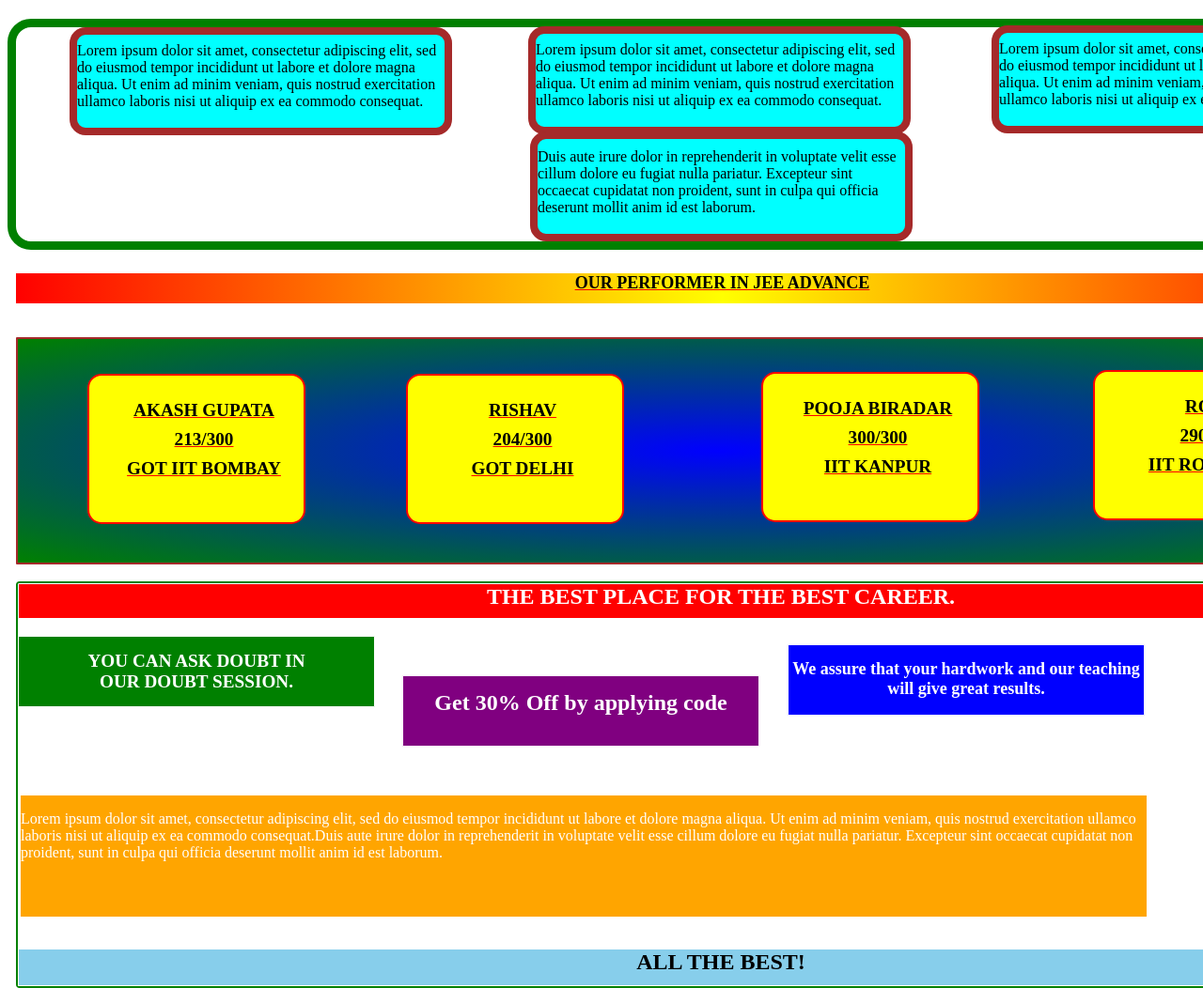
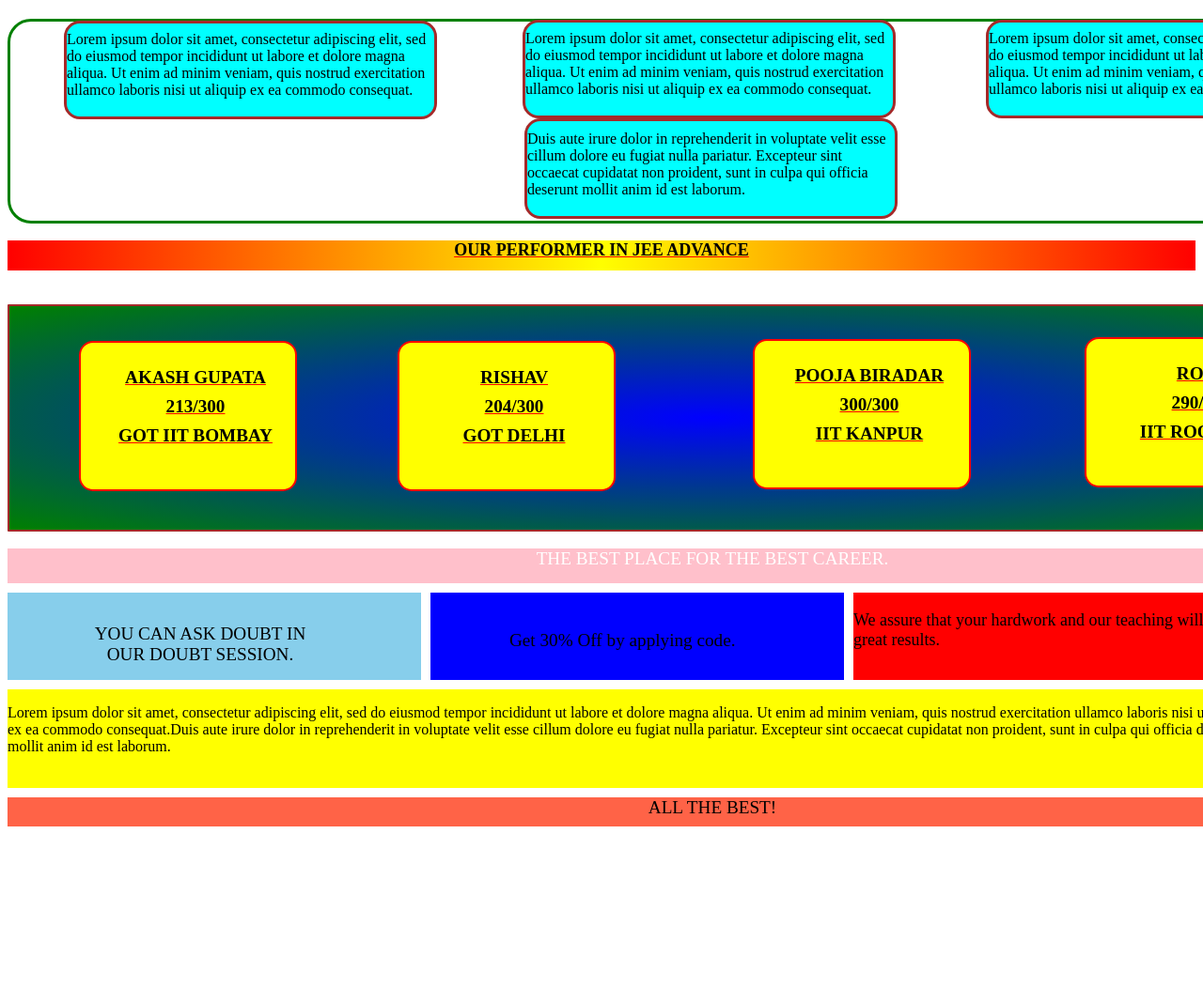
Before and after one commit to pjbiradar/assignment4, a plain HTML site: page index.html in a window 1280 px wide. Shown: the part 160-1212 px from the top of the page at 94% size. After the commit the page ends 1040 px from the top, so only its background shows below. Drawn offline with Linux system fonts and the light colour scheme.

Commit message:
any test

```diff
--- a/index.css
+++ b/index.css
@@ -24,18 +24,18 @@
 
 }
 .class4{
-    border: 9px solid green;
+    border: 3px solid green;
     border-radius: 25px;
     width: 1503px;
-    height: 228px;
+    height: 212px;
 }
 .class6{
-    margin-top: 0px;
+    margin-top: -1px;
     border-radius: 17px;
     width: 391px;
     padding-top: 8px;
     height: 91px;
-    border: 8px solid brown;
+    border: 3px solid brown;
     background-color: aqua;
     margin-left: 57px;
 }
@@ -44,29 +44,29 @@
     width: 391px;
     padding-top: 8px;
     height: 91px;
-    border: 8px solid brown;
+    border: 3px solid brown;
     background-color: aqua;
     margin-left: 545px;
-    margin-top: -132px;
+    margin-top: -122px;
 }
 .class8{
     border-radius: 17px;
     width: 391px;
     padding-top: 8px;
     height: 91px;
-    border: 8px solid brown;
+    border: 3px solid brown;
     background-color: aqua;
     margin-left: 1038px;
-    margin-top: -132px;
+    margin-top: -121px;
 
 }
 .class9{
-    margin-top: -18px;
+    margin-top: -16px;
     border-radius: 17px;
     width: 391px;
     padding-top: 10px;
     height: 91px;
-    border: 8px solid brown;
+    border: 3px solid brown;
     background-color: aqua;
     margin-left: 547px;
 }.class11{
@@ -157,88 +157,81 @@
     border-radius: 4px;
     height: 429px;
     width: 1496px;
+    display: grid;
+    grid-template-columns: repeat(4,1fx) ;
+    grid-template-rows: repeat(4,1f);
+    row-gap: 10px;
+    column-gap: 10px;
+    background-color: pink;
 }
 .class18{
-    border-radius: 1px;
-    border: 1px solid white;
     background-color: red;
-    height: 36px;
-    font-size: x-large;
-    color: white;
-    text-align: center;
-    font-weight: 600;
+    height: 20px;
+    width: 800px;
+
 }
-.class19{
-    border: 1px solid white;
-    border-radius: 1px;
-    width: 378px;
-    height: 59px;
-    margin: 0px;
-    background-color: green;
-    text-align: center;
-    padding-top: 15px;
+
+
+
+
+
+
+
+.container{
+    display: grid;
+    height: 62px;
+    width: 1500px;
+    row-gap: 10px;
+    column-gap: 10px;
+    grid-template-rows: 60% 150% 170% 50%;
+    grid-template-columns: 2fr 2fr 2fr 10%;
+
+}
+
+.classa{
+    text-decoration: underline;
+    text-decoration-color: white;
+}
+
+.child1{
+    background-color: pink;
+    grid-column: 1/5;
     color: white;
     font-size: larger;
-    font-weight: bolder;
+    text-align: center;
 }
-.class20{
-    border: 1px solid white;
-    border-radius: 1px;
-    width: 378px;
-    height: 59px;
+.child2{
+    background-color: skyblue;
     text-align: center;
-    padding-top: 15px;
-    margin-left: 409px;
+    padding-top: 33px;
+    font-size: larger;
+    padding-right: 30px;
+}
+.child3{
+    background-color: blue;
+    padding-top: 40px;
+    padding-left: 84px;
+    font-size: larger;
+}
+.child4{
+    background-color: red;
+    padding-top: 19px;
+    font-size: large;
+}
+.child5{
+    background-color: brown;
+    grid-row: 2/4;
+    grid-column: 4/4;
     color: white;
-    margin-top: -34px;
-    font-size: x-large;
-    font-weight: bolder;
-    background-color: purple;
+    font-size: large;
 }
-.class21{
-    border: 1px solid white;
-    border-radius: 1px;
-    width: 378px;
-    height: 59px;
+.child6{
+ background-color: yellow;
+ grid-column: 1/4;
+}
+.child7{
+    background-color: tomato;
+    grid-column: 1/5;
     text-align: center;
-    padding-top: 15px;
-    margin-left: 819px;
-    color: white;
-    margin-top: -109px;
-    font-size: large;
-    font-weight: bolder;
-    background-color: blue;
+    font-size: larger;
 }
-.class24{
-    border-radius: 1px;
-    border: 3px solid white;
-    background-color: orange;
-    color: white;
-    height: 129px;
-    margin: -181px 292px 40px 0px;
-}
-.class25{
-    border: 1px solid white;
-    background-color: skyblue;
-    border-radius: 0px;
-    margin-top: -9px;
-    height: 38px;
-    font-size: x-large;
-    text-align: center;
-    font-weight: bolder;
-}
-.class23{
-    margin-left: 1362px;
-    border: 2px solid white;
-    border-radius: 3px;
-    background-color: black;
-    height: 221px;
-    width: 77px;
-    font-size: larger;
-    font-weight: 500;
-    color: white;
-}
- .classa{
-    text-decoration: underline;
-    text-decoration-color: white;
- }
--- a/index.html
+++ b/index.html
@@ -25,7 +25,11 @@
             <p class="class8">Lorem ipsum dolor sit amet, consectetur adipiscing elit, sed do eiusmod tempor incididunt ut labore et dolore magna aliqua. Ut enim ad minim veniam, quis nostrud exercitation ullamco laboris nisi ut aliquip ex ea commodo consequat. </p>
             <p class="class9">Duis aute irure dolor in reprehenderit in voluptate velit esse cillum dolore eu fugiat nulla pariatur. Excepteur sint occaecat cupidatat non proident, sunt in culpa qui officia deserunt mollit anim id est laborum.</p>
 
-        </div> <br>
+        </div>
+    </div>
+
+        <br>
+
         <div class="class10">
             <p class="class11">OUR PERFORMER IN JEE ADVANCE</p>
         </div> <br>
@@ -43,20 +47,12 @@
                 ROSE <br> 290/300 <br> IIT ROORKEE
             </div>
         </div> <br>
-        <div class="class17">
-            <div class="class18">
-                THE BEST PLACE FOR THE BEST CAREER.
-            </div> <br>
-            <div class="class19">
-                YOU CAN ASK DOUBT IN <br> OUR DOUBT SESSION.
-            </div>
-            <div class="class20">
-                Get 30% Off by applying code
-            </div>
-            <div class="class21">
-                We assure that your hardwork and our teaching will give great results.
-            </div>
-            <div class="class22">
+        <div class="container">
+            <div class="child1">THE BEST PLACE FOR THE BEST CAREER.</div>
+            <div class="child2">YOU CAN ASK DOUBT IN <br> OUR DOUBT SESSION.</div>
+            <div class="child3">Get 30% Off by applying code. </div>
+            <div class="child4"> We assure that your hardwork and our teaching will give great results.</div>
+            <div class="child5">
                 <ol class="class23">
                 <li>Study <span class="classa"> material </span></li>
                 <li>  <span class="classa">Tests</span></li>
@@ -66,13 +62,8 @@
                 <li>Our <span class="classa">Faculty</span> </li>
            </ol>
             </div>
-            <div class="class24">
-                <p>Lorem ipsum dolor sit amet, consectetur adipiscing elit, sed do eiusmod tempor incididunt ut labore et dolore magna aliqua. Ut enim ad minim veniam, quis nostrud exercitation ullamco laboris nisi ut aliquip ex ea commodo consequat.Duis aute irure dolor in reprehenderit in voluptate velit esse cillum dolore eu fugiat nulla pariatur. Excepteur sint occaecat cupidatat non proident, sunt in culpa qui officia deserunt mollit anim id est laborum.</p>
-            </div>
-            <div class="class25">
-                ALL THE BEST!
-            </div>
-        </div>
+            <div class="child6"><p>Lorem ipsum dolor sit amet, consectetur adipiscing elit, sed do eiusmod tempor incididunt ut labore et dolore magna aliqua. Ut enim ad minim veniam, quis nostrud exercitation ullamco laboris nisi ut aliquip ex ea commodo consequat.Duis aute irure dolor in reprehenderit in voluptate velit esse cillum dolore eu fugiat nulla pariatur. Excepteur sint occaecat cupidatat non proident, sunt in culpa qui officia deserunt mollit anim id est laborum.</p></div>
+            <div class="child7">ALL THE BEST!</div>
         </div>
 </body>
 </html>
```
Lines whose indentation alone changed are shown as unchanged.
